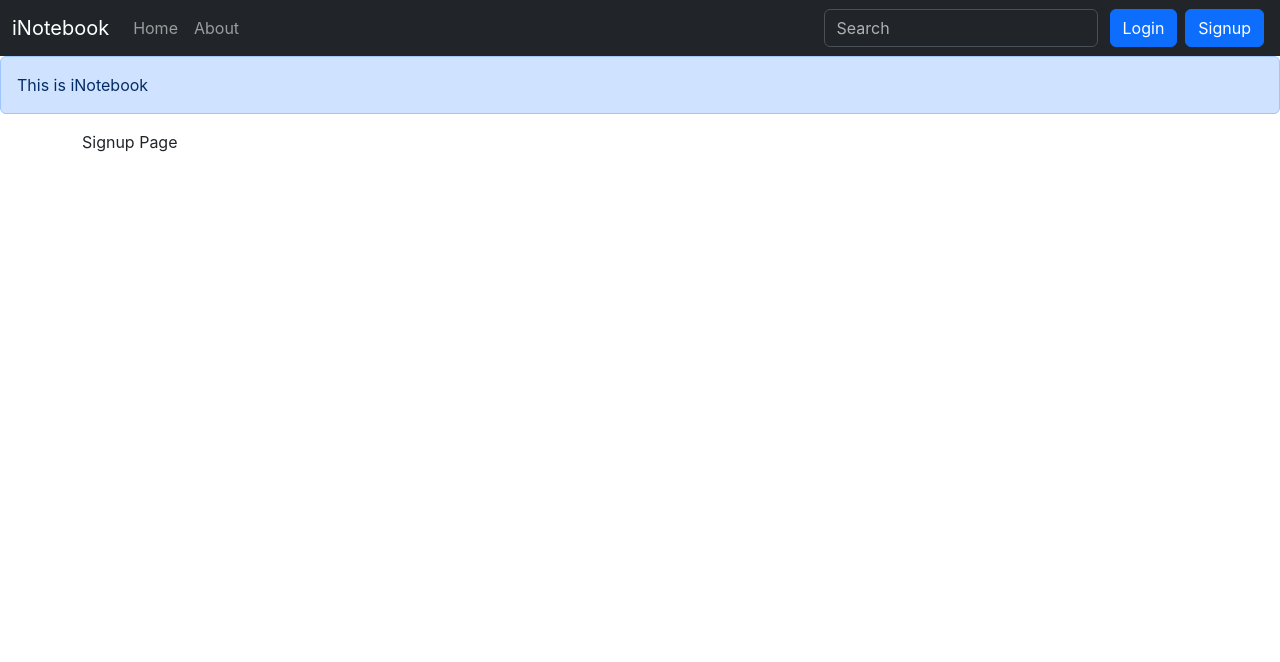
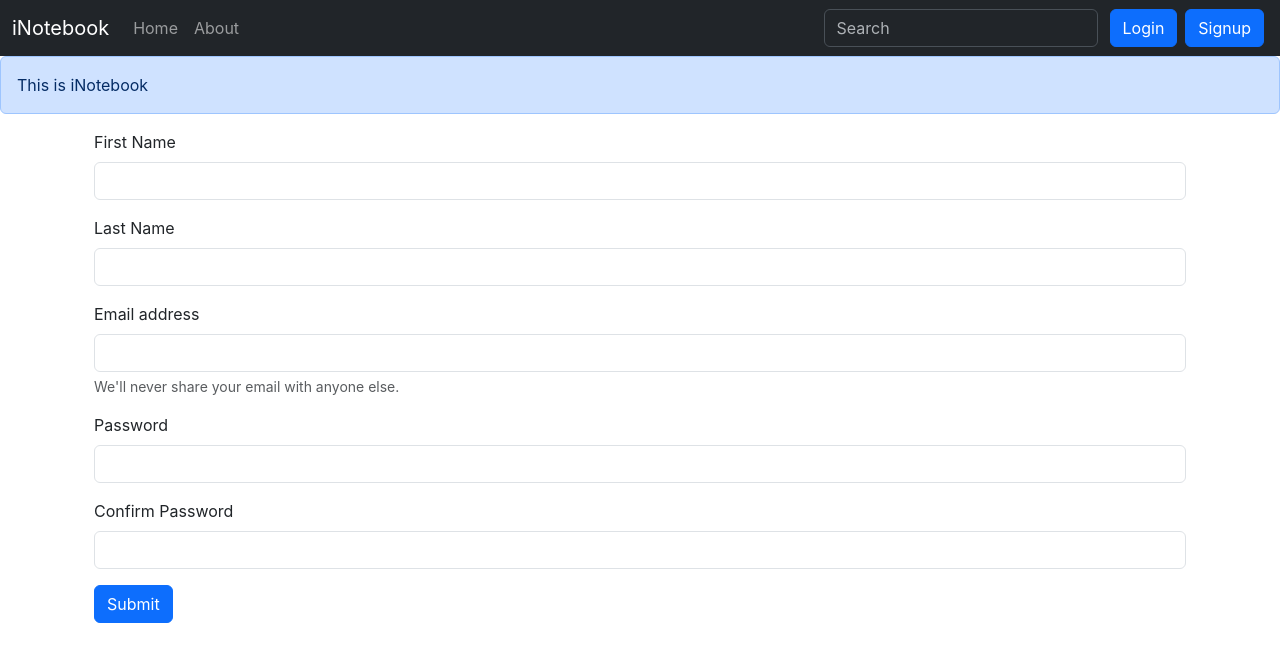
Before and after one commit to manthanchauhan/i_notebook, a React (Create React App) app: page /signup in a window 1280 px wide. Shown: the top 662 px of the page. Built offline with nearby package versions, Linux system fonts and the light colour scheme.

Commit message:
signup and logout

```diff
--- a/src/components/Navbar.js
+++ b/src/components/Navbar.js
@@ -1,8 +1,15 @@
 import React from "react";
-import { Link, NavLink, useLocation } from "react-router-dom";
+import { Link, NavLink, useLocation, useNavigate } from "react-router-dom";
 
 const Navbar = () => {
   let location = useLocation();
+
+  const navigate = useNavigate();
+
+  const onLogout = () => {
+    localStorage.removeItem('authToken');
+    navigate("/login");
+  }
 
   return (
     <nav className="navbar navbar-expand-lg bg-dark" data-bs-theme="dark">
@@ -52,8 +59,19 @@ const Navbar = () => {
               placeholder="Search"
               aria-label="Search"
             />
-            <Link to="/login" className="btn btn-primary mx-1" role="button">Login</Link>
-            <Link to="/signup" className="btn btn-primary mx-1" role="button">Signup</Link>
+            {localStorage.getItem("authToken") == null && (
+              <Link to="/login" className="btn btn-primary mx-1" role="button">
+                Login
+              </Link>
+            )}
+            {localStorage.getItem("authToken") == null && (
+              <Link to="/signup" className="btn btn-primary mx-1" role="button">
+                Signup
+              </Link>
+            )}
+            {localStorage.getItem("authToken") != null && (
+              <button className="btn btn-danger mx-1" onClick={onLogout}>Logout</button>
+            )}
           </form>
         </div>
       </div>
--- a/src/components/Notes.js
+++ b/src/components/Notes.js
@@ -119,6 +119,7 @@ const Notes = () => {
       <div className="container">
         <h2>Your Notes</h2>
         <div className="row my-3">
+          {notes.length === 0 && <div>No notes to show.</div>}
           {notes.map((note) => {
             return (
               <NoteItem note={note} key={note.id} updateNote={updateNote} />
--- a/src/components/Signup.js
+++ b/src/components/Signup.js
@@ -1,11 +1,110 @@
-import React from 'react'
+import React, { useContext, useState } from "react";
+import NoteContext from "../contexts/notes/NoteContext";
+import { useNavigate } from "react-router-dom";
 
 const Signup = () => {
+    const context = useContext(NoteContext);
+    const {callApi} = context;
+
+    const navigate = useNavigate();
+
+    const [creds, setCreds] = useState({ email: "", password: "", fname: "", lname: "", cpassword: "" });
+
+    const onChange = (e) => {
+      setCreds({ ...creds, [e.target.id]: e.target.value });
+    };
+
+    const onSubmit = async (e) => {
+        e.preventDefault();
+
+        if (creds.password !== creds.cpassword){
+            alert("'Password' and 'Confirm Password' should match");
+            return;
+        }
+
+        const response = await callApi("POST", "/api/v1/users", {email: creds.email, password: creds.password, firstName: creds.fname, lastName: creds.lname});
+
+        if (response !== null){
+            localStorage.setItem('authToken', response.authToken);
+            navigate("/");
+        }
+
+        console.log(response);
+    }
+
   return (
-    <div>
-      Signup Page
+    <div className="container">
+      <form onSubmit={onSubmit}>
+      <div className="mb-3">
+          <label htmlFor="fname" className="form-label">
+            First Name
+          </label>
+          <input
+            type="text"
+            className="form-control"
+            id="fname"
+            onChange={onChange}
+            value={creds.fname}
+          />
+        </div>
+        <div className="mb-3">
+          <label htmlFor="lname" className="form-label">
+            Last Name
+          </label>
+          <input
+            type="text"
+            className="form-control"
+            id="lname"
+            onChange={onChange}
+            value={creds.lname}
+          />
+        </div>
+        <div className="mb-3">
+          <label htmlFor="email" className="form-label">
+            Email address
+          </label>
+          <input
+            type="email"
+            className="form-control"
+            id="email"
+            aria-describedby="emailHelp"
+            onChange={onChange}
+            value={creds.email}
+          />
+          <div id="emailHelp" className="form-text">
+            We'll never share your email with anyone else.
+          </div>
+        </div>
+        <div className="mb-3">
+          <label htmlFor="password" className="form-label">
+            Password
+          </label>
+          <input
+            type="password"
+            className="form-control"
+            id="password"
+            onChange={onChange}
+            value={creds.password}
+          />
+        </div>
+        <div className="mb-3">
+          <label htmlFor="cpassword" className="form-label">
+            Confirm Password
+          </label>
+          <input
+            type="password"
+            className="form-control"
+            id="cpassword"
+            onChange={onChange}
+            value={creds.cpassword}
+          />
+        </div>
+        <button type="submit" className="btn btn-primary">
+          Submit
+        </button>
+      </form>
     </div>
-  )
-}
+  );
+};
 
 export default Signup;
--- a/src/contexts/notes/NoteState.js
+++ b/src/contexts/notes/NoteState.js
@@ -46,7 +46,6 @@ const NoteState = (props) => {
     if (response.status >= 200 && response.status <= 300){
       return responseBody;
     } else {
-      console.alert("Error, check console");
       console.log(responseBody);
       return null;
     }
```
Also changed, not shown: src/components/Login.js (+16 -11 lines).
